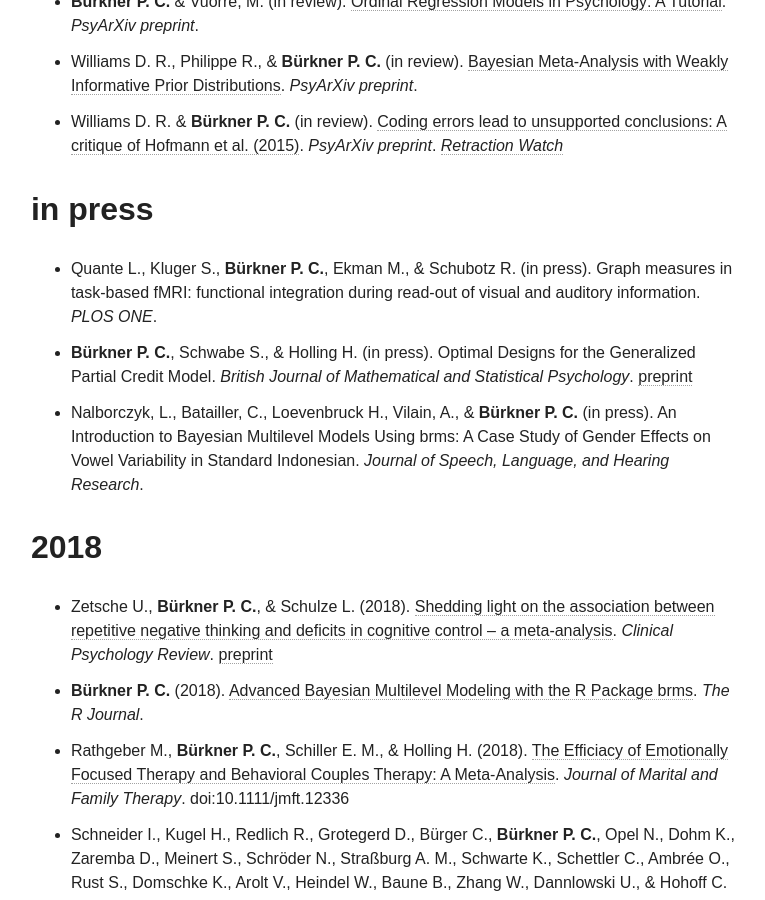
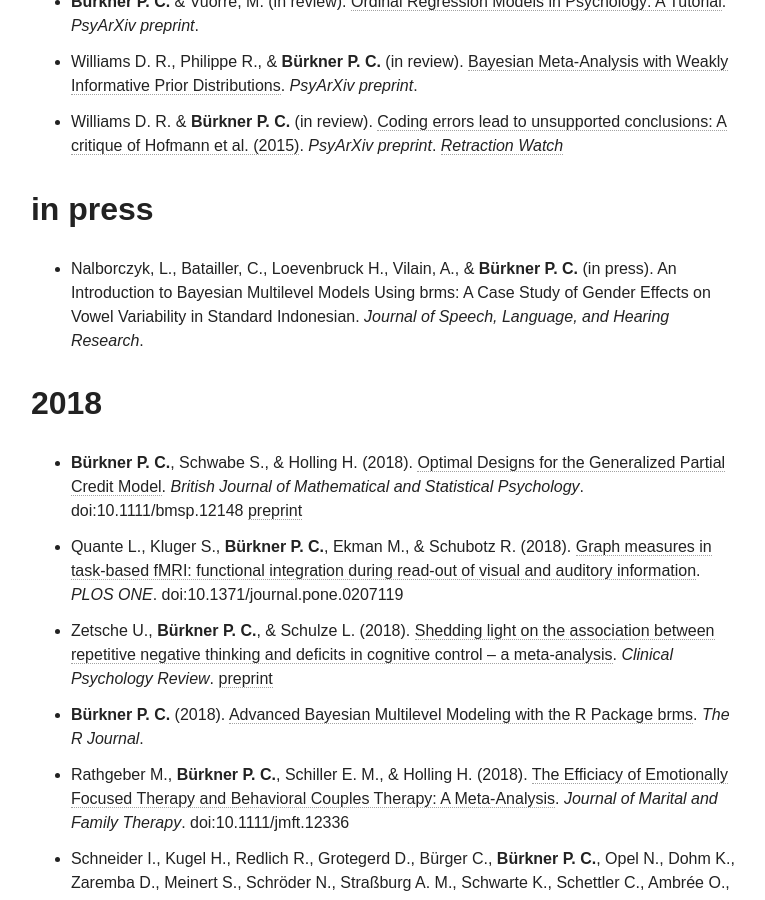
Before and after one commit to paul-buerkner/paul-buerkner.github.io, a Jekyll site: the page built from publications/index.md, in a window 1280 px wide and 900 px high, scrolled down 1028 px. Shown: the whole window, without its empty margins (255-1020 px from the left). Built offline with Jekyll 4.4.1, drawn with Linux system fonts in a browser that asks for light colours; nearby versions of some CDN libraries.

Commit message:
move papers to published section

```diff
--- a/publications/index.md
+++ b/publications/index.md
@@ -15,13 +15,12 @@ excerpt: "A list of my publications"
 * Williams D. R. & **Bürkner P. C.** (in review). [Coding errors lead to unsupported conclusions: A critique of Hofmann et al. (2015)](https://osf.io/preprints/psyarxiv/2jpdb/). *PsyArXiv preprint*. [*Retraction Watch*](http://retractionwatch.com/2016/10/04/oh-well-love-hormone-doesnt-reduce-psychiatric-symptoms-says-researchers-in-request-to-retract/)
 
 ## in press
-* Quante L., Kluger S., **Bürkner P. C.**, Ekman M., & Schubotz R. (in press).
-Graph measures in task-based fMRI: functional integration during read-out of
-visual and auditory information. *PLOS ONE*.
-* **Bürkner P. C.**, Schwabe S., & Holling H. (in press). Optimal Designs for the Generalized Partial Credit Model. *British Journal of Mathematical and Statistical Psychology*. [preprint](https://arxiv.org/abs/1803.06517)
 * Nalborczyk, L., Batailler, C., Loevenbruck H., Vilain, A., & **Bürkner P. C.** (in press). An Introduction to Bayesian Multilevel Models Using brms: A Case Study of Gender Effects on Vowel Variability in Standard Indonesian. *Journal of Speech, Language, and Hearing Research*.
 
 ## 2018
+* **Bürkner P. C.**, Schwabe S., & Holling H. (2018). [Optimal Designs for the Generalized Partial Credit Model](https://onlinelibrary.wiley.com/doi/full/10.1111/bmsp.12148). *British Journal of Mathematical and Statistical Psychology*. doi:10.1111/bmsp.12148 [preprint](https://arxiv.org/abs/1803.06517)
+* Quante L., Kluger S., **Bürkner P. C.**, Ekman M., & Schubotz R. (2018).
+[Graph measures in task-based fMRI: functional integration during read-out of visual and auditory information](https://journals.plos.org/plosone/article?id=10.1371/journal.pone.0207119). *PLOS ONE*. doi:10.1371/journal.pone.0207119
 * Zetsche U., **Bürkner P. C.**, & Schulze L. (2018). [Shedding light on the association between repetitive negative thinking and deficits in cognitive control – a meta-analysis](https://www.sciencedirect.com/science/article/pii/S0272735817305421). *Clinical Psychology Review*. [preprint](https://psyarxiv.com/bz2ck/)
 * **Bürkner P. C.** (2018). [Advanced Bayesian Multilevel Modeling with the R Package brms](https://journal.r-project.org/archive/2018/RJ-2018-017/index.html). *The R Journal*.
 * Rathgeber M., **Bürkner P. C.**, Schiller E. M., & Holling H. (2018). [The Efficiacy of Emotionally Focused Therapy and Behavioral Couples Therapy: A Meta-Analysis](https://onlinelibrary.wiley.com/doi/abs/10.1111/jmft.12336). *Journal of Marital and Family Therapy*. doi:10.1111/jmft.12336
```
